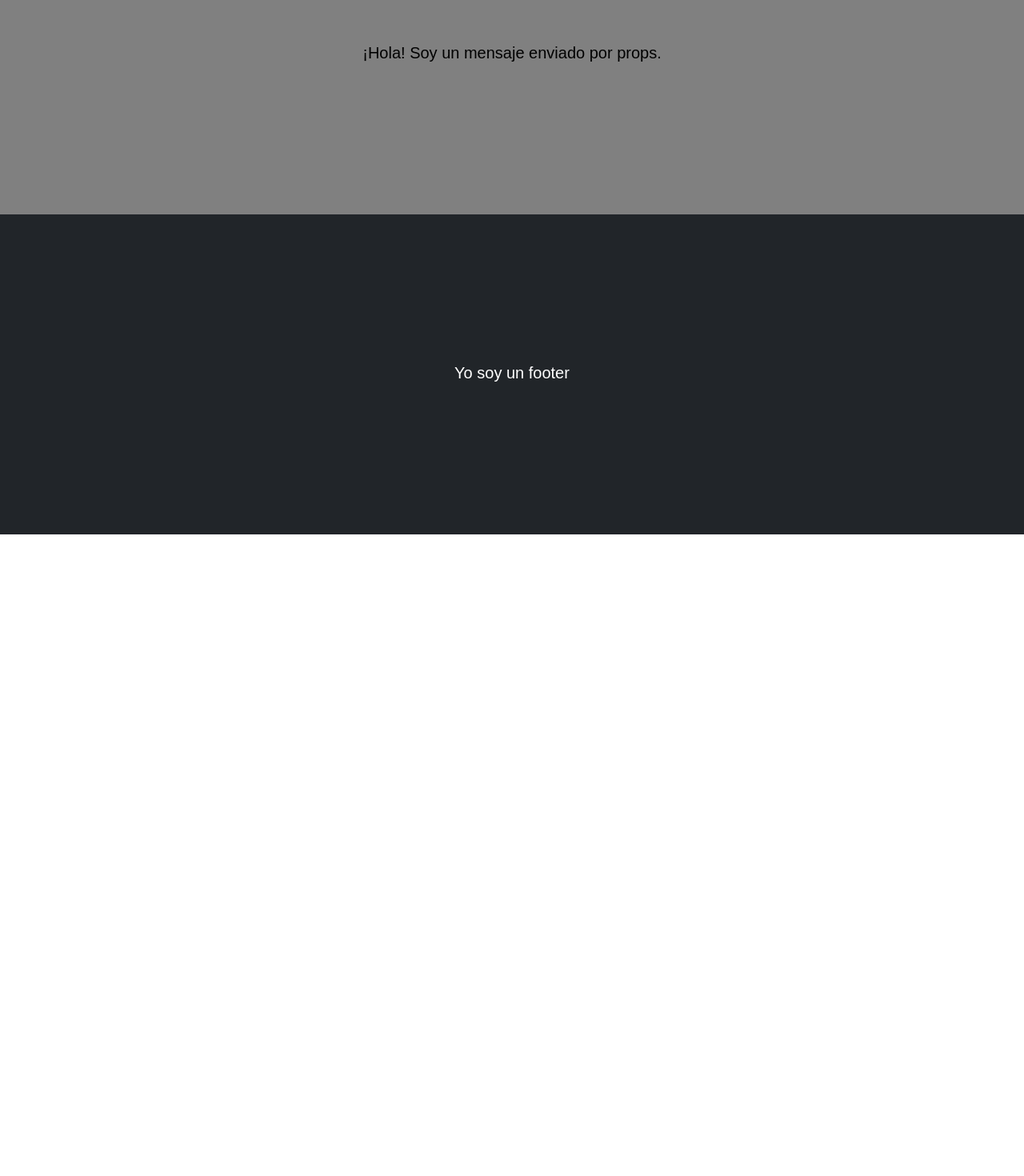
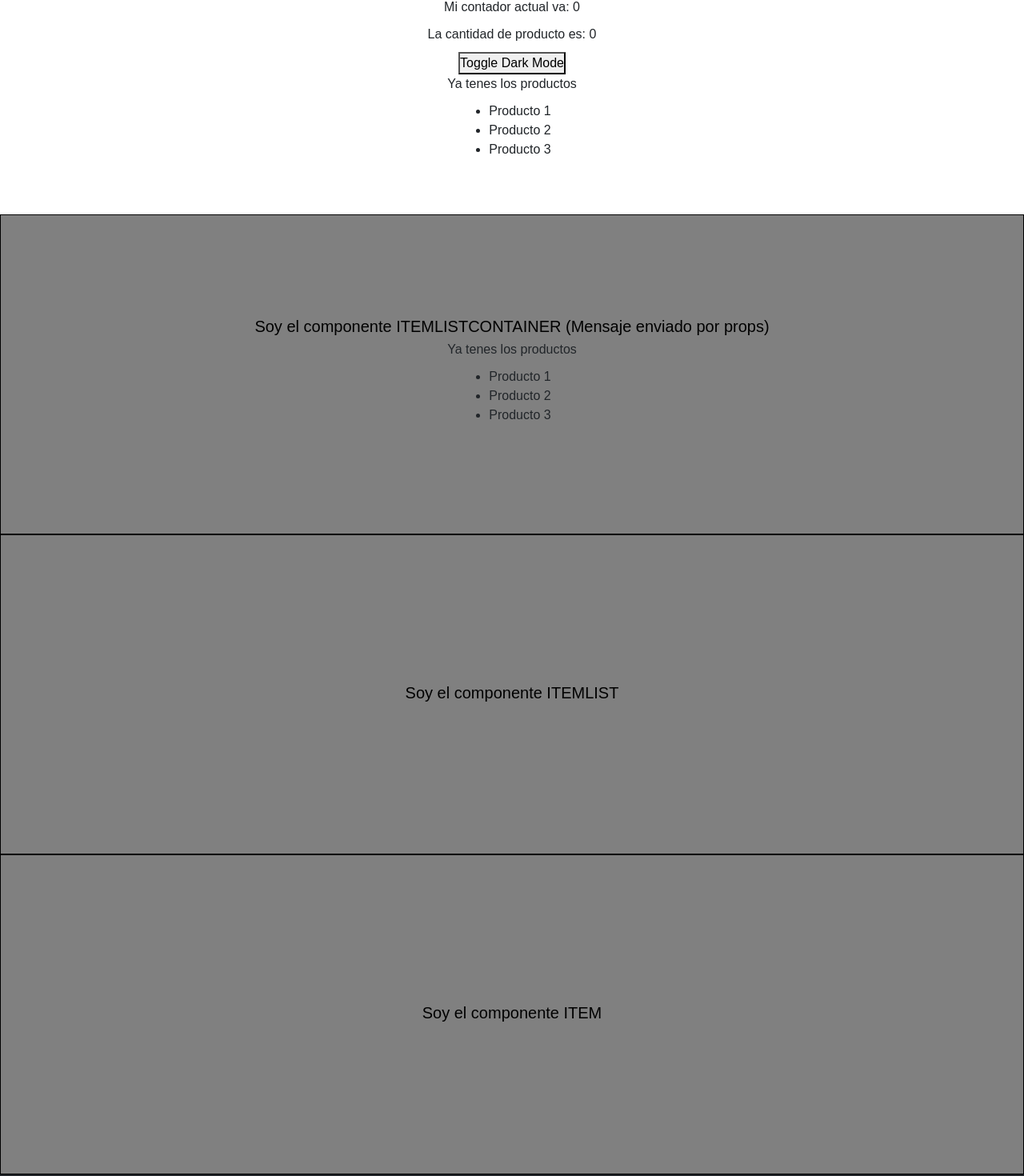
Before and after one commit to gonzalohaedo/appReactJS, a React (Create React App) app: page / in a window 1280 px wide. Shown: the part 657-2127 px from the top of the page at 80% size. Before the commit the page ends 1325 px from the top, so only its background shows below. Built offline with nearby package versions, Linux system fonts and the light colour scheme.

Commit message:
Commit previo a modificaciones del desafio entregable de la clase 6

```diff
--- a/src/App.js
+++ b/src/App.js
@@ -3,6 +3,9 @@ import ItemListContainer from "./components/ItemListContainer";
 import Main from "./Main";
 import Footer from "./Footer";
 import Header from "./Header";
+import Contador from "./Contador";
+import ItemList from "./components/ItemList";
+import Item from "./components/Item";
 
 //3) Tener un componente de React, tener el primer componente creado.
 function App() {
@@ -13,7 +16,10 @@ function App() {
     <>
       <Header />
       <Main nombre="Gonzalo" apellido="Haedo" edad={edad} usuarios={usuarios} />
-      <ItemListContainer mensaje="¡Hola! Soy un mensaje enviado por props." />
+      <Contador />
+      <ItemListContainer mensaje="Soy el componente ITEMLISTCONTAINER (Mensaje enviado por props)" />
+      <ItemList />
+      <Item />
       <Footer />
     </>
   );
--- a/src/Contador.js
+++ b/src/Contador.js
@@ -1,4 +1,10 @@
-import { useState } from "react";
+import { useState, useEffect } from "react";
+
+let productosIniciales = [
+  { id: 1, nombre: "Producto 1", precio: 100 },
+  { id: 2, nombre: "Producto 2", precio: 200 },
+  { id: 3, nombre: "Producto 3", precio: 300 },
+];
 
 function Contador() {
   let [dark, setDark] = useState(false);
@@ -10,13 +16,52 @@ function Contador() {
   //Aca el console.log no queda desfazado con respecto a lo que figura en pantalla. Esta sincronizado
   console.log(dark);
 
+  const [loanding, setLoading] = useState(true);
+  const [productos, setProductos] = useState([]);
+  const [error, setError] = useState();
+
+  //useEffect(function, [array]) Se compone de una funcion y un array, el array es optativo.
+
+  useEffect(() => {
+    const promesa = new Promise((res, rej) => {
+      setTimeout(() => {
+        res(productosIniciales);
+      }, 2000);
+    });
+
+    promesa
+      .then((respuestaDeLaApi) => {
+        setProductos(productosIniciales);
+        setLoading(false);
+      })
+      .catch((errorDeLaApi) => {
+        console.log(errorDeLaApi);
+        setError(
+          "Hubo un error al cargar los datos, vuelva a intentarlo por favor."
+        );
+      })
+      .finally(() => {
+        setLoading(false);
+      });
+
+    //console.log(promesa);
+  });
+
+  console.log(productos);
+
   return (
-    <div>
+    <div className="cajaPrueba">
       <h1>CONTADOR</h1>
       <p>El tema del sitio es: {dark.toString()}</p>
       <p>Mi contador actual va: 0</p>
       <p>La cantidad de producto es: 0</p>
       <button onClick={toggleDarkMode}>Toggle Dark Mode</button>
+      <p>{loanding ? "Cargando..." : "Ya tenes los productos"}</p>
+      <ul>
+        {productos.map((producto, indice) => {
+          return <li>{producto.nombre}</li>;
+        })}
+      </ul>
     </div>
   );
 }
--- /dev/null
+++ b/src/components/Item.js
@@ -0,0 +1,9 @@
+function Item() {
+  return (
+    <div className="cajaItem">
+      <h2>Soy el componente ITEM</h2>
+    </div>
+  );
+}
+
+export default Item;
--- /dev/null
+++ b/src/components/ItemList.js
@@ -0,0 +1,9 @@
+function ItemList() {
+  return (
+    <div className="cajaItemList">
+      <h2>Soy el componente ITEMLIST</h2>
+    </div>
+  );
+}
+
+export default ItemList;
--- a/src/components/ItemListContainer.js
+++ b/src/components/ItemListContainer.js
@@ -1,8 +1,53 @@
+import { useState, useEffect } from "react";
+
+let productosIniciales = [
+  { id: 1, nombre: "Producto 1", precio: 100 },
+  { id: 2, nombre: "Producto 2", precio: 200 },
+  { id: 3, nombre: "Producto 3", precio: 300 },
+];
+
 function ItemListContainer(greeting) {
+  const [loanding, setLoading] = useState(true);
+  const [productos, setProductos] = useState([]);
+  const [error, setError] = useState();
+
+  useEffect(() => {
+    const promesa = new Promise((res, rej) => {
+      setTimeout(() => {
+        res(productosIniciales);
+      }, 2000);
+    });
+
+    promesa
+      .then((respuestaDeLaApi) => {
+        setProductos(productosIniciales);
+        setLoading(false);
+      })
+      .catch((errorDeLaApi) => {
+        console.log(errorDeLaApi);
+        setError(
+          "Hubo un error al cargar los datos, vuelva a intentarlo por favor."
+        );
+      })
+      .finally(() => {
+        setLoading(false);
+      });
+
+    //console.log(promesa);
+  });
+
   return (
-    <div className="cajaGreeting">
-      <h2>{greeting.mensaje}</h2>
-    </div>
+    <>
+      <div className="cajaGreeting">
+        <h2>{greeting.mensaje}</h2>
+        <p>{loanding ? "Cargando..." : "Ya tenes los productos"}</p>
+        <ul>
+          {productos.map((producto, indice) => {
+            return <li>{producto.nombre}</li>;
+          })}
+        </ul>
+      </div>
+    </>
   );
 }
 
--- a/src/styles.scss
+++ b/src/styles.scss
@@ -78,14 +78,6 @@ h2 {
   flex-direction: column;
 }
 
-.cajaGreeting {
-  height: 40rem;
-  background-color: grey;
-  display: flex;
-  justify-content: center;
-  align-items: center;
-}
-
 .cajaFooter {
   height: 40rem;
   background-color: $colorPrimario;
@@ -95,6 +87,37 @@ h2 {
   h2 {
     color: $colorSecundario;
   }
+}
+//--------------------------------------------------------------------------------
+// COMPONENTE | ItemListContainer.js
+.cajaGreeting {
+  height: 40rem;
+  background-color: grey;
+  display: flex;
+  justify-content: center;
+  align-items: center;
+  border: 1px solid black;
+  flex-direction: column;
+}
+//--------------------------------------------------------------------------------
+// COMPONENTE | ItemList.js
+.cajaItemList {
+  height: 40rem;
+  background-color: grey;
+  display: flex;
+  justify-content: center;
+  align-items: center;
+  border: 1px solid black;
+}
+//--------------------------------------------------------------------------------
+// COMPONENTE | Item.js
+.cajaItem {
+  height: 40rem;
+  background-color: grey;
+  display: flex;
+  justify-content: center;
+  align-items: center;
+  border: 1px solid black;
 }
 
 //--------------------------------------------------------------------------------
```
